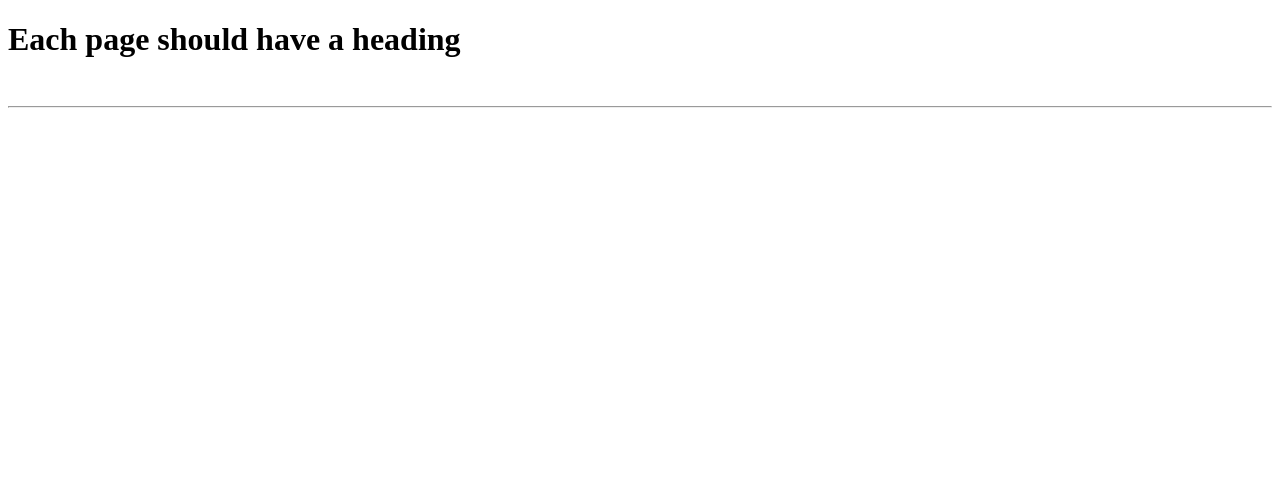
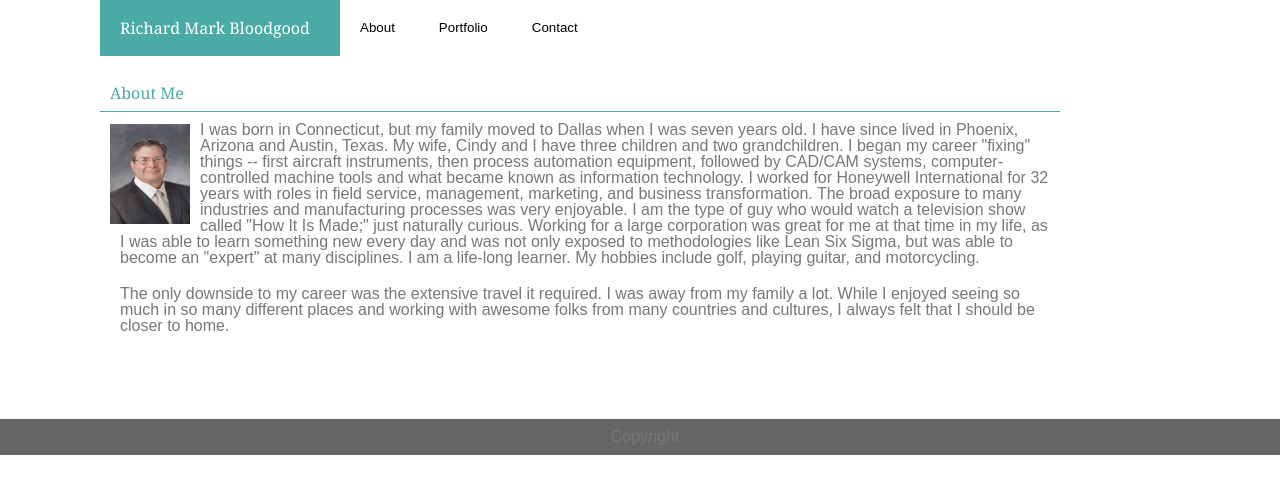
Before and after one commit to rmbaztx/Basic-Portfolio, a plain HTML site: page index.html in a window 1280 px wide. Drawn offline with Linux system fonts and the light colour scheme.

Commit message:
further work on portfolio

```diff
--- a/assets/css/reset.css
+++ b/assets/css/reset.css
@@ -0,0 +1,48 @@
+/* http://meyerweb.com/eric/tools/css/reset/
+   v2.0 | 20110126
+   License: none (public domain)
+*/
+
+html, body, div, span, applet, object, iframe,
+h1, h2, h3, h4, h5, h6, p, blockquote, pre,
+a, abbr, acronym, address, big, cite, code,
+del, dfn, em, img, ins, kbd, q, s, samp,
+small, strike, strong, sub, sup, tt, var,
+b, u, i, center,
+dl, dt, dd, ol, ul, li,
+fieldset, form, label, legend,
+table, caption, tbody, tfoot, thead, tr, th, td,
+article, aside, canvas, details, embed,
+figure, figcaption, footer, header, hgroup,
+menu, nav, output, ruby, section, summary,
+time, mark, audio, video {
+	margin: 0;
+	padding: 0;
+	border: 0;
+	font-size: 100%;
+	font: inherit;
+	vertical-align: baseline;
+}
+/* HTML5 display-role reset for older browsers */
+article, aside, details, figcaption, figure,
+footer, header, hgroup, menu, nav, section {
+	display: block;
+}
+body {
+	line-height: 1;
+}
+ol, ul {
+	list-style: none;
+}
+blockquote, q {
+	quotes: none;
+}
+blockquote:before, blockquote:after,
+q:before, q:after {
+	content: '';
+	content: none;
+}
+table {
+	border-collapse: collapse;
+	border-spacing: 0;
+}
--- a/assets/css/style.css
+++ b/assets/css/style.css
@@ -1,48 +1,53 @@
-/* http://meyerweb.com/eric/tools/css/reset/
-   v2.0 | 20110126
-   License: none (public domain)
-*/
+h1 {
+background-color:#4aaaa5;
+color:white;
+padding:20px;
+width:200px;
+margin-left:100px;
+font-family:"Georgia", Times, Times New Roman ,serif;
+float:left;
+}
+.btn-1 {
+	border:none;
+	background-color:#ffffff;
+	padding:20px;
+	font-family:"Arial", "Helvetica Neue", Helvetica, sans-serif;
+}
+#main-section {
+	width:960px;
+	margin:20px 100px 75px 100px;
+	background-image: "assets/images/circles-dark.png";
+	background-color:#ffffff;
+	border-color:#dddddd;
+}
+h2 {
+	clear:both;
+	padding:10px;
+	color:#4aaaa5;
+	border-bottom: 1px solid;
+	font-family:"Georgia", Times, Times New Roman ,serif;
+}
 
-html, body, div, span, applet, object, iframe,
-h1, h2, h3, h4, h5, h6, p, blockquote, pre,
-a, abbr, acronym, address, big, cite, code,
-del, dfn, em, img, ins, kbd, q, s, samp,
-small, strike, strong, sub, sup, tt, var,
-b, u, i, center,
-dl, dt, dd, ol, ul, li,
-fieldset, form, label, legend,
-table, caption, tbody, tfoot, thead, tr, th, td,
-article, aside, canvas, details, embed,
-figure, figcaption, footer, header, hgroup,
-menu, nav, output, ruby, section, summary,
-time, mark, audio, video {
-	margin: 0;
-	padding: 0;
-	border: 0;
-	font-size: 100%;
-	font: inherit;
-	vertical-align: baseline;
+#image-1 {
+	float:left;
+	padding:10px;
+	margin-top:2px;
 }
-/* HTML5 display-role reset for older browsers */
-article, aside, details, figcaption, figure,
-footer, header, hgroup, menu, nav, section {
-	display: block;
+p {
+	font-family:"Arial", "Helvetica Neue", Helvetica, sans-serif;
+	color:#777777;
+	padding:10px;
+	margin-left:10px;
 }
-body {
-	line-height: 1;
+.p-1 {
+	font-family:"Arial", "Helvetica Neue", Helvetica, sans-serif;
+	color:#777777;
+	padding:10px;
+	margin-left:10px;
 }
-ol, ul {
-	list-style: none;
+footer {
+	text-align:center;
+	background-color:#666666;
+	color:#4aaaa5;
+	font-family:"Arial", "Helvetica Neue", Helvetica, sans-serif;
 }
-blockquote, q {
-	quotes: none;
-}
-blockquote:before, blockquote:after,
-q:before, q:after {
-	content: '';
-	content: none;
-}
-table {
-	border-collapse: collapse;
-	border-spacing: 0;
-}
--- a/index.html
+++ b/index.html
@@ -3,20 +3,35 @@
 
 <head>
   <meta charset="UTF-8">
-  <title>Title text</title>
-  <link rel="stylesheet" type="text/css" href="positioning.css">
+  <title>Main page - about me</title>
+  <link rel="stylesheet" type="text/css" href="assets/css/reset.css">
+  <link rel="stylesheet" type="text/css" href="assets/css/style.css">
 </head>
 
 <body>
 
-  <h1>Each page should have a heading</h1>
+  <h1>Richard Mark Bloodgood</h1>
 
-  <br>
+  <button type="button" class="btn-1">About</button>
+  <button type="button" class="btn-1">Portfolio</button>
+  <button type="button" class="btn-1">Contact</button>
 
+  <section id="main-section">
+    <h2>About Me</h2>
+    <!-- line separator -->
+    <img id=image-1 src="assets/images/RichardMarkBloodgood.jpg" alt="Richard Mark Bloodgood" height="100" width="80">
+    <p class="p-1">
+        I was born in Connecticut, but my family moved to Dallas when I was seven years old.  I have since lived in Phoenix, Arizona and Austin, Texas.  My wife, Cindy and I have three children and two grandchildren.  I began my career "fixing" things -- first aircraft instruments, then process automation equipment, followed by CAD/CAM systems, computer-controlled machine tools and what became known as information technology.  I worked for Honeywell International for 32 years with roles in field service, management, marketing, and business transformation.  The broad exposure to many industries and manufacturing processes was very enjoyable.  I am the type of guy who would watch a television show called "How It Is Made;" just naturally curious.  Working for a large corporation was great for me at that time in my life, as I was able to learn something new every day and was not only exposed to methodologies like Lean Six Sigma, but was able to become an "expert" at many disciplines.  I am a life-long learner.  My hobbies include golf, playing guitar, and motorcycling.
+  </p>
+  <p class="p-1">The only downside to my career was the extensive travel it required.  I was away from my family a lot.  While I enjoyed seeing so much in so many different places and working with awesome folks from many countries and cultures, I always felt that I should be closer to home.
+  </p>
+</section>
+<footer>
+  <p>
+    Copyright
+  </p>
 
-  <hr>
-
-
+</footer>
 
 </body>
 
```
Also changed, not shown: contact.html (+24 -0 lines), portfolio.html (+25 -0 lines), assets/images/RichardMarkBloodgood.jpg (added), assets/images/circles-dark.png (added).
